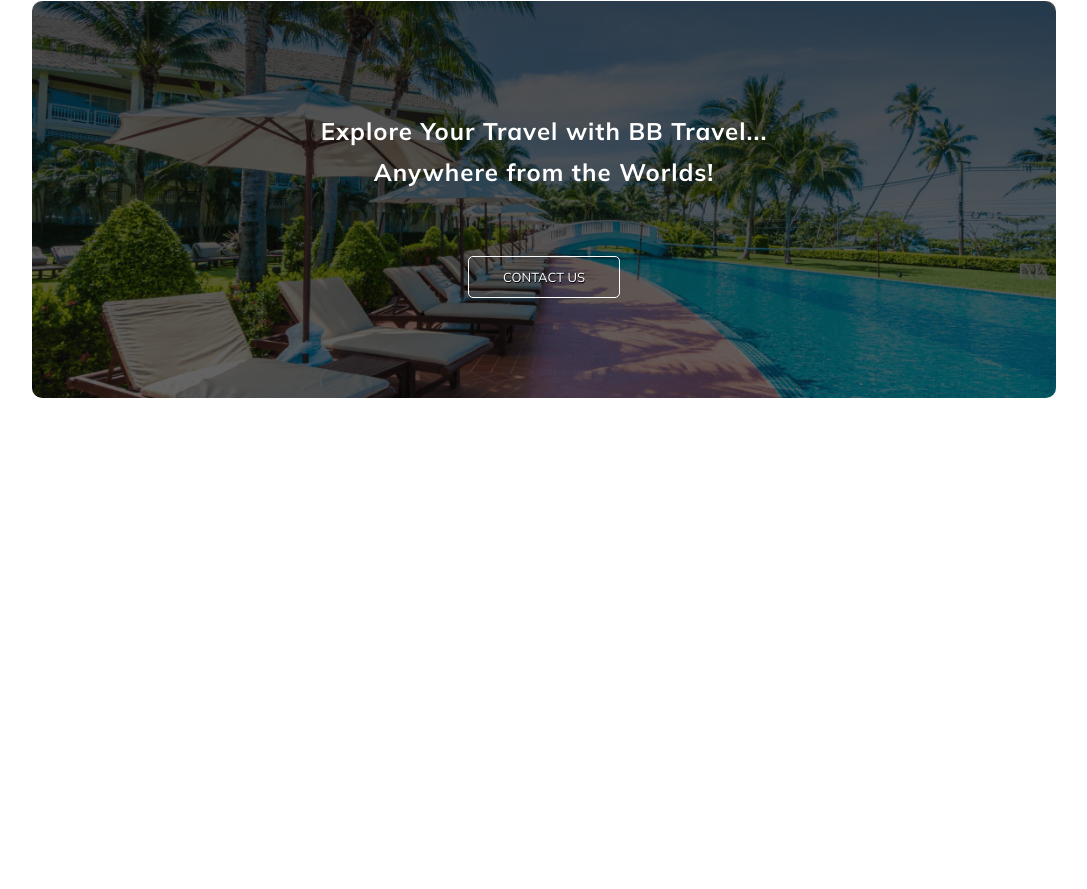
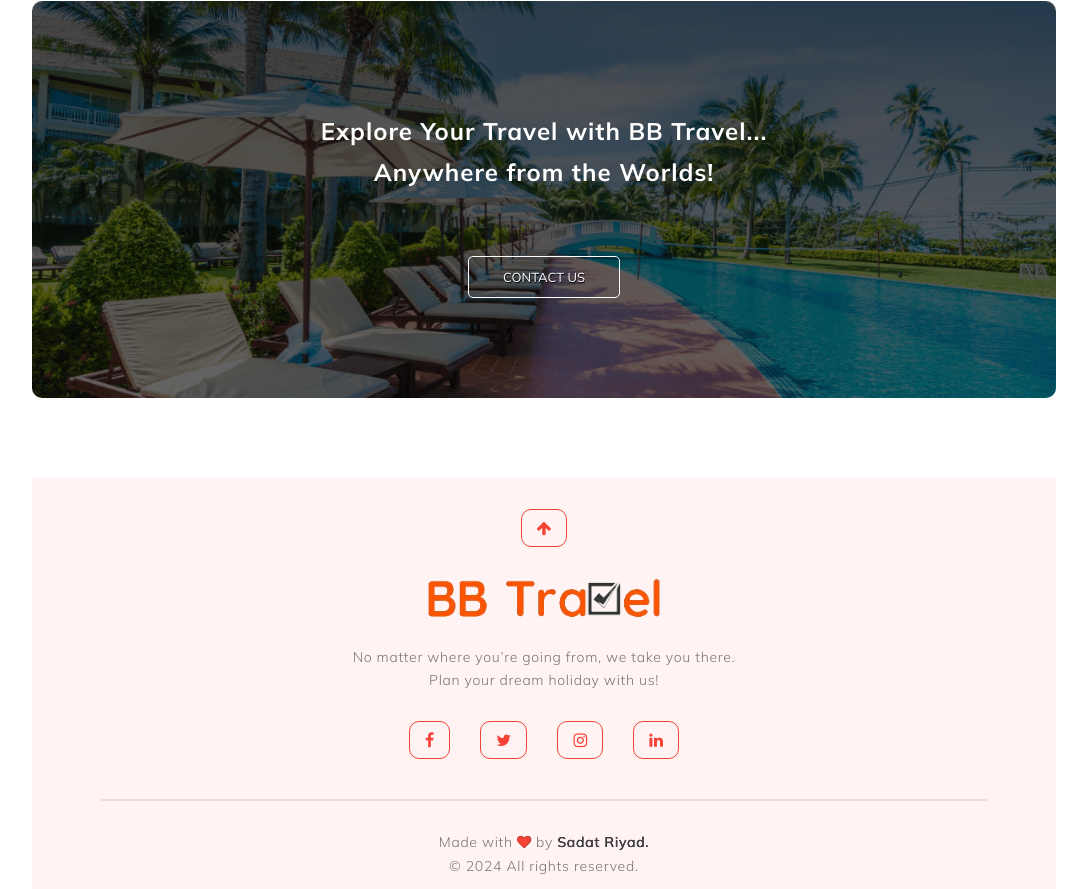
Before and after one commit to SadatRiyad/PH-Assignment2, a plain HTML site: page index.html in a window 1280 px wide. Shown: the part 4404-5293 px from the top of the page, without its empty margins (96-1183 px from the left). Before the commit the page ends 4882 px from the top, so only its background shows below. Drawn offline with Linux system fonts and the light colour scheme.

Commit message:
footer added

```diff
--- a/css/style.css
+++ b/css/style.css
@@ -644,6 +644,71 @@
 }
 /* extra section end */
 
+/* footer start */
+.footer{
+    width: 80%;
+    margin: auto;
+    background: #fff3f3;
+    text-align: center;
+    padding: 40px 20px 0px ;
+
+
+    & img{
+        width: 25%;
+        margin: 10px 0px 10px;
+    }
+    & h2{
+        font-size: 36px;
+        font-weight: 600;
+    }
+    & p{
+        color: #777;
+        font-size: 14px;
+        letter-spacing: .7px;
+        line-height: 1.7em;
+        font-weight: 300;
+        padding: 10px;
+    }
+    & p span{
+        color: #424247;
+        font-weight: 500;
+        transition:all .3s;
+        text-shadow: .1px .1px #000;
+    }
+    & p span:hover{
+        color: #f44336;
+        font-weight: 500;
+        text-shadow: .1px .1px #000;
+    }
+    & p span .fa{
+        color: #f44336;
+    }
+    & .icons .fa{
+        font-size: 16px;
+        color: #f44336;
+        padding: 10px 15px;
+        border-radius: 10px;
+        cursor: pointer;
+        margin: 18px 13px 20px;
+        border: 1px solid #f44336;
+        transition: 0.3s;
+    }
+    & .icons .fa:hover{
+        background: #f44336;
+        color: #fff;
+    }
+    .fa-arrow-up{
+        margin-top: -9px !important;
+    }
+    & hr{
+        width: 90%;
+        border: 1px solid rgba(19, 19, 24, 0.10);
+        margin: 20px auto 20px;
+    }
+}
+/* footer end */
+
+
 /* media quary start */
 @media (max-width: 600px) {
     .container{
@@ -807,6 +872,12 @@
             margin-bottom: 30px;
         }
     }
+    .footer p{
+        font-size: 12px;
+    }
+    .footer img{
+        width: 40%;
+    }
 }
 
 
--- a/index.html
+++ b/index.html
@@ -230,14 +230,34 @@
             <a href="#" class="hero-btn">CONTACT US</a>
         </section>
         <!-- extra section end -->
-
-
-
     </main>
 
     <footer>
+        <!-- footer start -->
+        <section class="footer">
+            <div class="icons"><a href="#"> <i class="fa fa-arrow-up"></i> </a></div>
+            <a href="#"><img src="images/logo1.png" alt=""></a>
+            <p>
+                No matter where you’re going from, we take you there.
+            <br>
+            Plan your dream holiday with us!
+            </p>
+            <div class="icons">
+            <i class="fa fa-facebook"></i>
+            <i class="fa fa-twitter"></i>
+            <i class="fa fa-instagram"></i>
+            <i class="fa fa-linkedin"></i>
+            </div>
+            <hr>
+            <p>Made with <span><i class="fa fa-heart love"></i></span> by <a
+                href="#"><span>Sadat Riyad.</span></a>
+            <br>&copy; 2024 All rights reserved.
+            </p>
+        </section>
+        <!-- footer end -->
 
     </footer>
+
 
 
     <!-- js for mbl navbar -->
```
